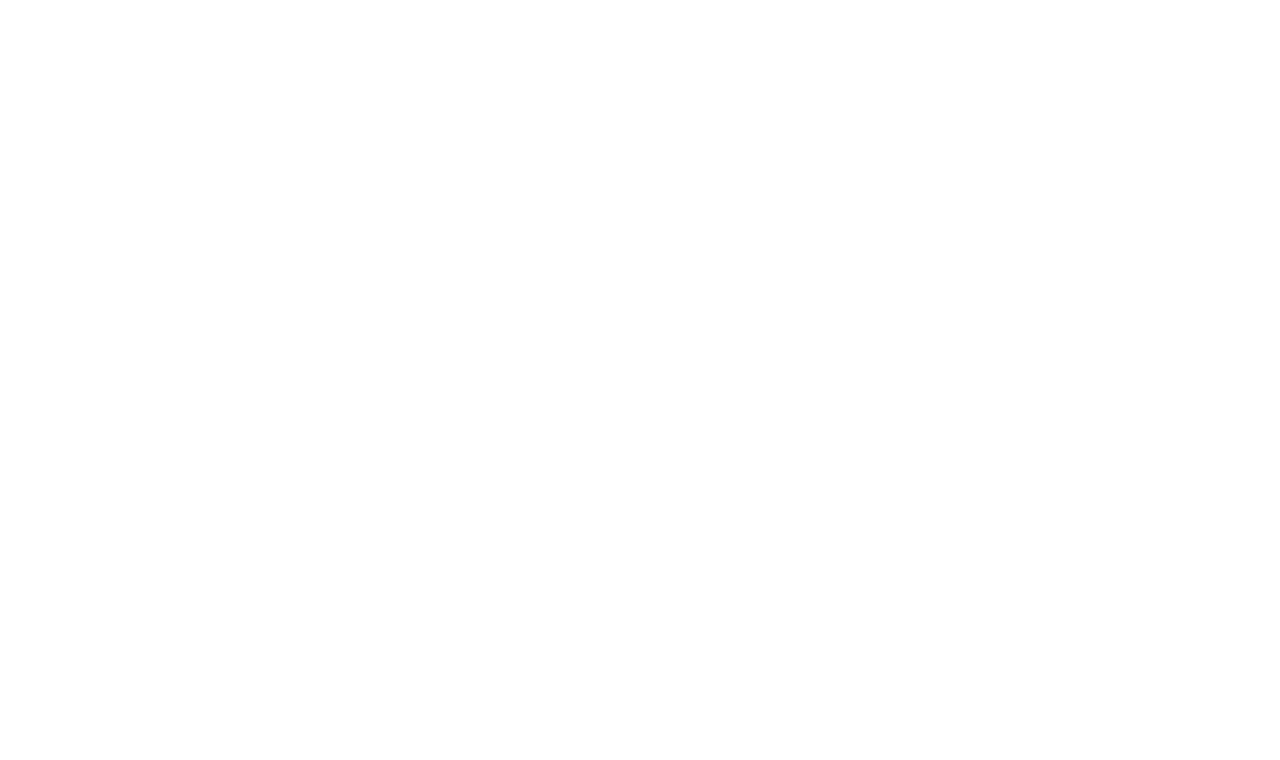
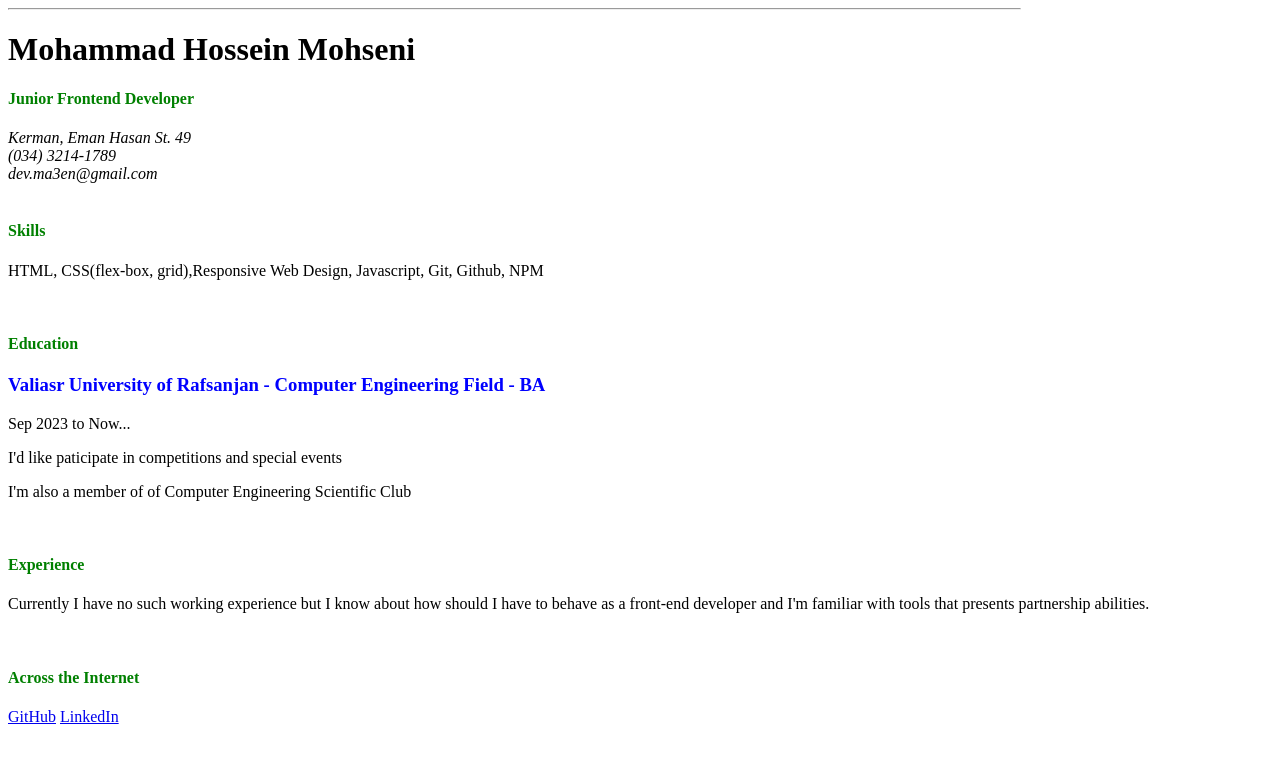
Before and after one commit to DevMasen/single-page-cv, a plain HTML site: page index.html in a window 1280 px wide. Drawn offline with Linux system fonts and the light colour scheme.

Commit message:
feat: index.html body added

```diff
--- a/index.html
+++ b/index.html
@@ -22,8 +22,6 @@
 		/>
 		<meta property="og:site_name" content="masencv" />
 		<meta property="og:locale" content="en_US" />
-
-		<title>Masen CV</title>
 
 		<!-- Favicon Tags -->
 		<link
@@ -63,6 +61,73 @@
 			sizes="512x512"
 		/>
 		<link rel="manifest" href="./favicon/site.webmanifest" />
+
+		<title>Masen CV</title>
 	</head>
-	<body></body>
+	<body>
+		<header>
+			<hr align="left" width="80%" />
+			<h1>Mohammad Hossein Mohseni</h1>
+			<h4 style="color: green">Junior Frontend Developer</h4>
+
+			<address>
+				Kerman, Eman Hasan St. 49 <br />
+				(034) 3214-1789 <br />
+				dev.ma3en@gmail.com <br />
+			</address>
+			<br />
+		</header>
+
+		<main>
+			<section>
+				<h4 style="color: green">Skills</h4>
+				<p>
+					HTML, CSS(flex-box, grid),Responsive Web Design, Javascript,
+					Git, Github, NPM
+				</p>
+				<br />
+			</section>
+
+			<section>
+				<h4 style="color: green">Education</h4>
+				<article>
+					<h3 style="color: blue">
+						Valiasr University of Rafsanjan - Computer Engineering
+						Field - BA
+					</h3>
+					<p>Sep 2023 to Now...</p>
+					<p>
+						I'd like paticipate in competitions and special events
+					</p>
+					<p>
+						I'm also a member of of Computer Engineering Scientific
+						Club
+					</p>
+					<br />
+				</article>
+			</section>
+
+			<section>
+				<h4 style="color: green">Experience</h4>
+				<p>
+					Currently I have no such working experience but I know about
+					how should I have to behave as a front-end developer and I'm
+					familiar with tools that presents partnership abilities.
+				</p>
+				<br />
+			</section>
+		</main>
+
+		<footer>
+			<h4 style="color: green">Across the Internet</h4>
+			<div>
+				<a href="https://github.com/DevMasen" target="_blank">GitHub</a>
+				<a
+					href="https://www.linkedin.com/in/m-hossein-mohseni-794a062bb/"
+					target="_blank"
+					>LinkedIn</a
+				>
+			</div>
+		</footer>
+	</body>
 </html>
```
